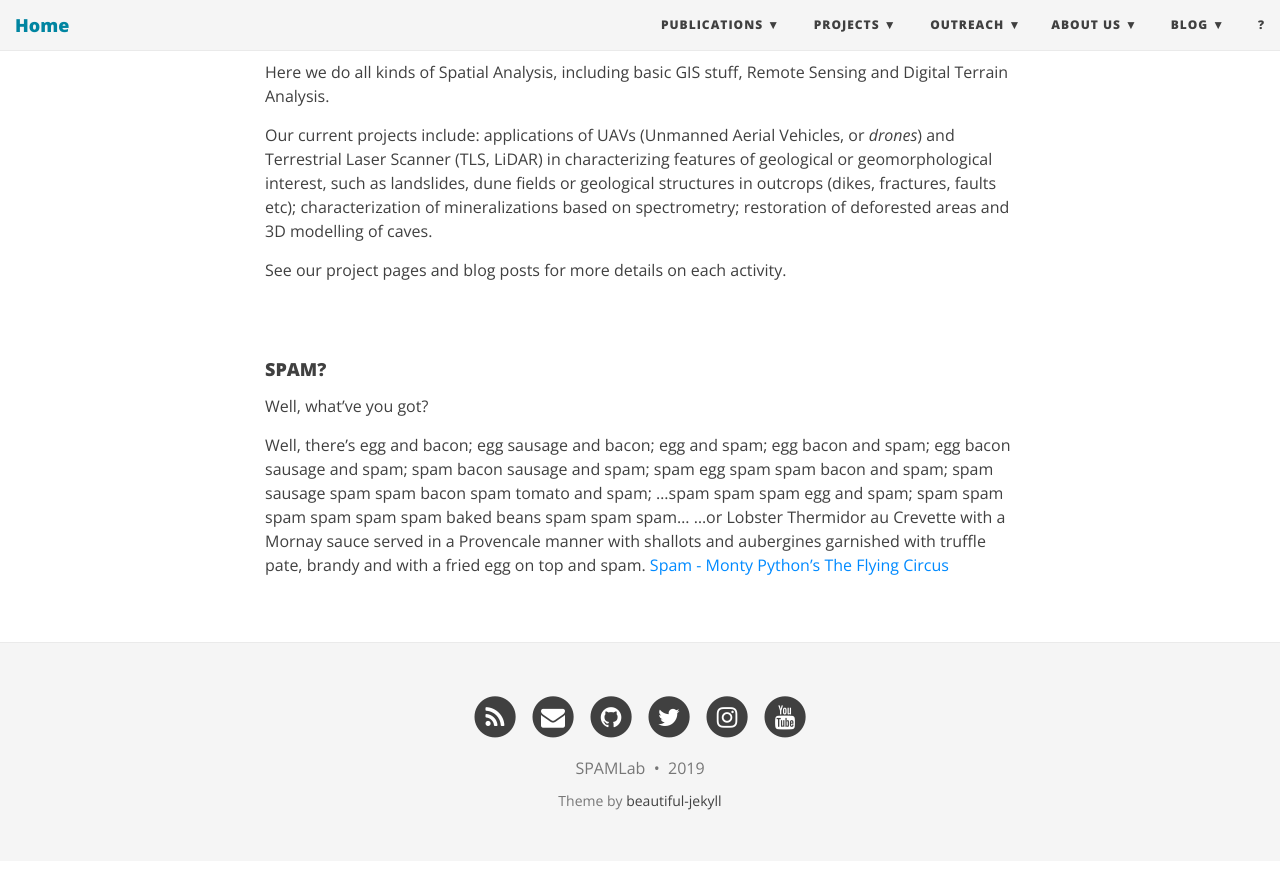
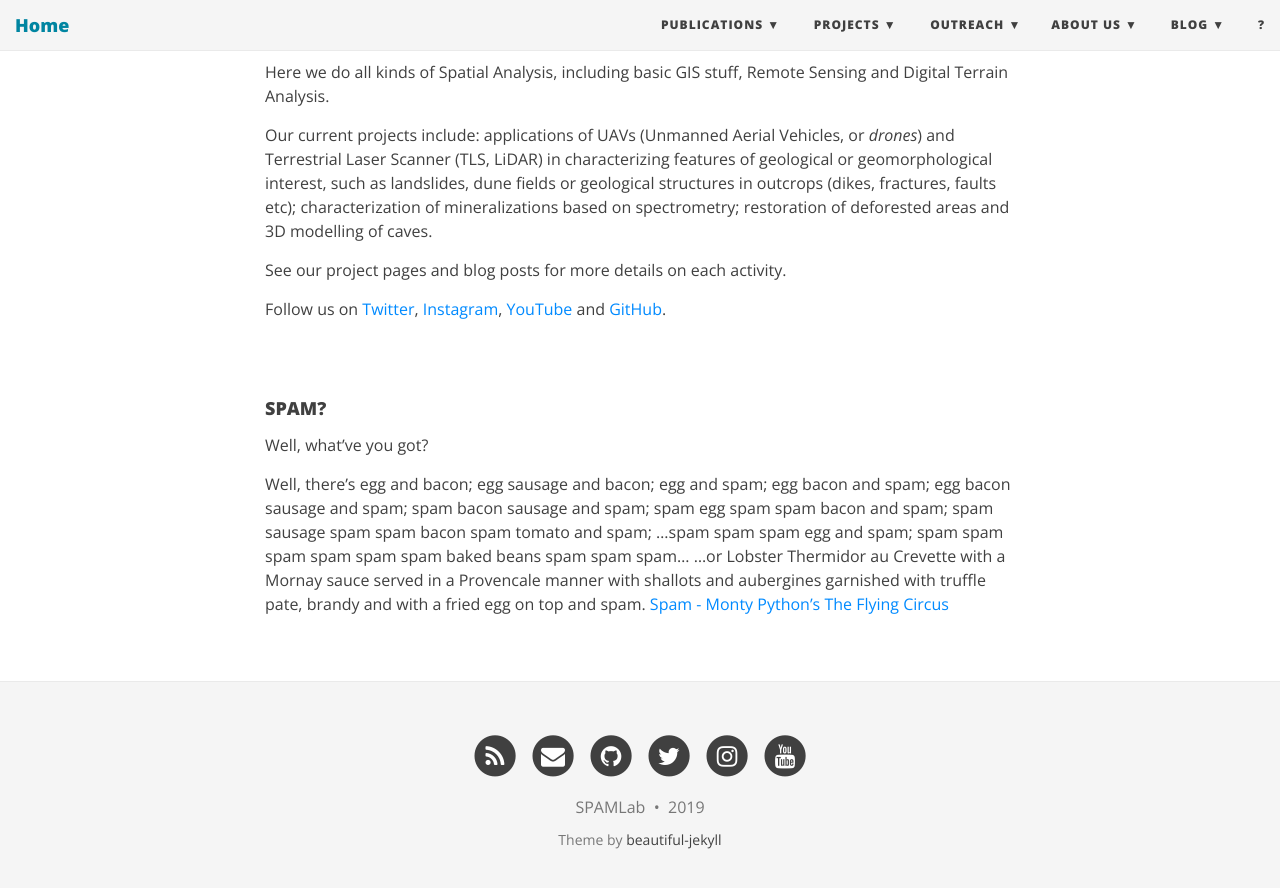
Before and after one commit to SPAMLab/SPAMLab.github.io, a Jekyll site: the page built from index.md, in a window 1280 px wide and 900 px high, scrolled down 596 px. Shown: the top 888 px of the window. Built offline with Jekyll 4.4.1, drawn with Linux system fonts in a browser that asks for light colours; nearby versions of some CDN libraries; before the commit the page ends 1457 px from its top, so only the background shows below that.

Commit message:
Update index.md

```diff
--- a/index.md
+++ b/index.md
@@ -18,6 +18,8 @@ Our current projects include: applications of UAVs (Unmanned Aerial Vehicles, or
 
 See our project pages and blog posts for more details on each activity.
 
+Follow us on [Twitter](https://twitter.com/SPAM_Lab), [Instagram](https://www.instagram.com/spamlab.iee/), [YouTube](https://www.youtube.com/channel/UCWKii6esTHtTJ0jJcKeNdBQ) and [GitHub](https://github.com/spamlab).
+
 <br><br>
 
 #### SPAM?
```
